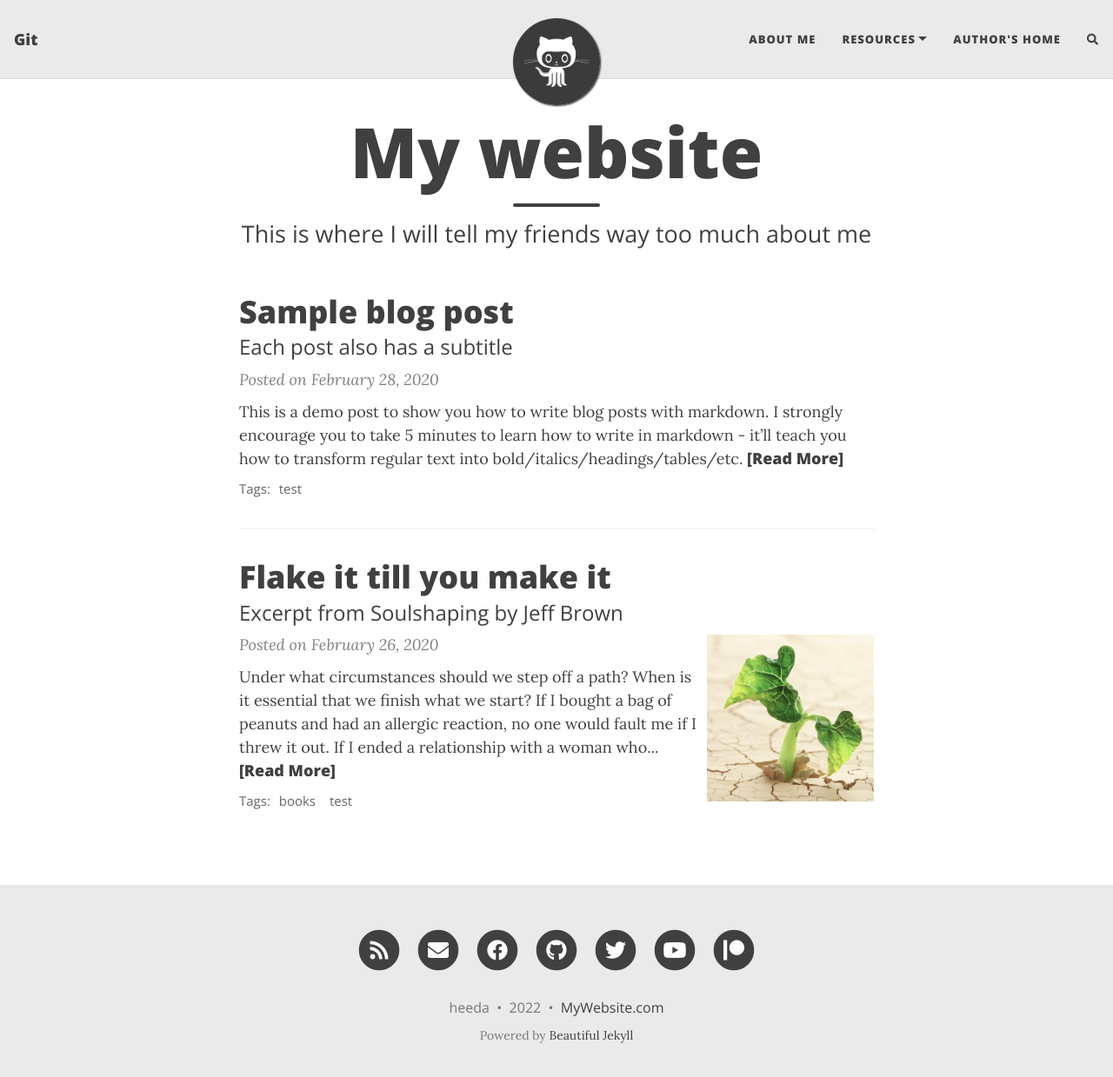
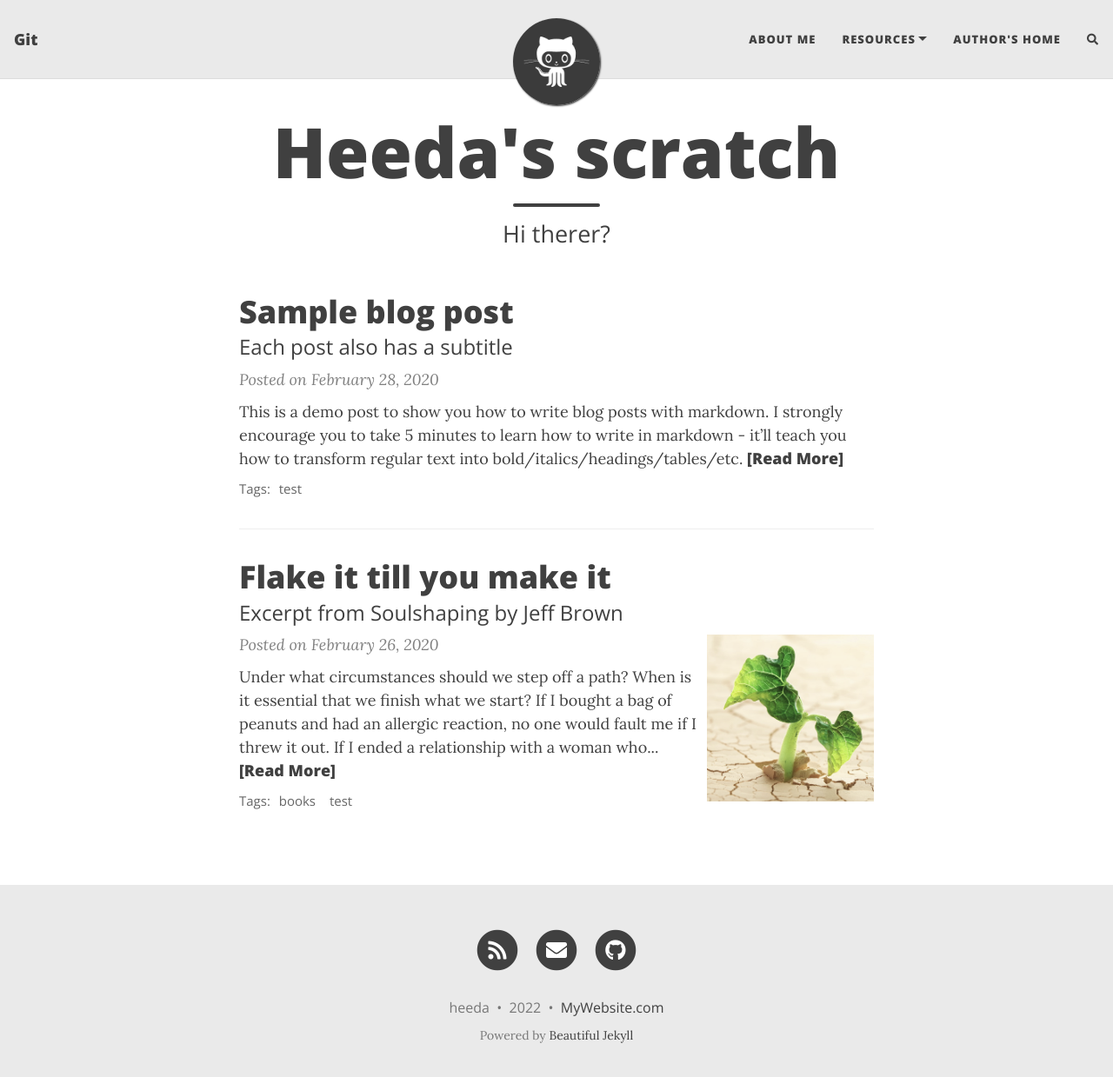
Before and after one commit to heeda88/heeda88.github.io, a Jekyll site: the page built from index.html, in a window 1280 px wide and 1252 px high. Shown: the top 1239 px of the window at 87% size. Built offline with Jekyll 4.4.1, drawn with Linux system fonts in a browser that asks for light colours; nearby versions of some CDN libraries; the list of posts is cut into pages by our own code; comment, search, counter and statistics services are not loaded.

Commit message:
Re titled

```diff
--- a/_config.yml
+++ b/_config.yml
@@ -41,11 +41,11 @@
 social-network-links:
   email: "chesyuyu@gmail.com"
   rss: true  # remove this line if you don't want to show an RSS link at the bottom
-  facebook: deanattali
-  github: heeda88@github.com
-  twitter: daattali
-  patreon: DeanAttali
-  youtube: c/daattali
+#  facebook: deanattali
+  github: heeda88
+#  twitter: daattali
+#  patreon: DeanAttali
+#  youtube: c/daattali
 #  medium: yourname
 #  reddit: yourname
 #  linkedin: daattali
--- a/index.html
+++ b/index.html
@@ -1,5 +1,5 @@
 ---
 layout: home
-title: My website
-subtitle: This is where I will tell my friends way too much about me
+title: Heeda's scratch
+subtitle: Hi therer?
 ---
```
